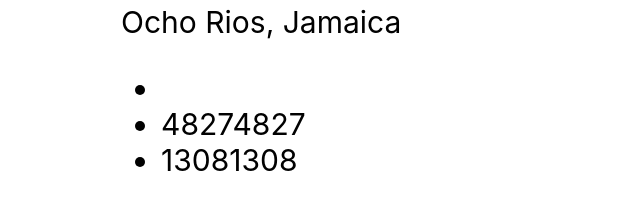
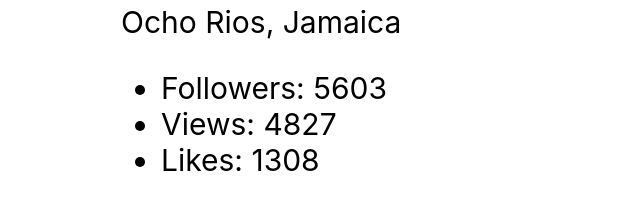
Before and after one commit to Maksym-nl/goit-react-hw-01-components, a React (Create React App) app: page / in a window 1280 px wide. Shown: the part 329-538 px from the top of the page, without its empty margins (319-959 px from the left). Built offline with nearby package versions, Linux system fonts and the light colour scheme.

Commit message:
для ментора

```diff
--- /dev/null
+++ b/src/Data/data.json
@@ -0,0 +1,7 @@
+[
+  { "id": "id-1", "label": ".docx", "percentage": 22 },
+  { "id": "id-2", "label": ".pdf", "percentage": 4 },
+  { "id": "id-3", "label": ".mp3", "percentage": 17 },
+  { "id": "id-4", "label": ".psd", "percentage": 47 },
+  { "id": "id-5", "label": ".pdf", "percentage": 10 }
+]
--- a/src/components/App.jsx
+++ b/src/components/App.jsx
@@ -1,5 +1,9 @@
 import { Profile } from './Profile/Profile';
 import user from 'Data/user.json';
+import data from 'Data/data.json';
+import { Statistics } from './Statistics/Statistics';
+
+
 export const App = () => {
   return (
     <div
@@ -19,6 +23,9 @@
         avatar={user.avatar}
         stats={user.stats}
       />
+ <Statistics title="Upload stats" stats={data} />
+
     </div>
+
   );
 };
--- a/src/components/Profile/Profile.js
+++ b/src/components/Profile/Profile.js
@@ -12,15 +12,15 @@
       <div>
         <ul class="stats">
           <li>
-            <span class="label">{stats.folovers}</span>
-           <span class="quantity">{stats.folovers}</span>
+            <span class="label">Followers: </span>
+           <span class="quantity">{stats.followers}</span>
           </li>
           <li>
-            <span class="label">{stats.views}</span>
+            <span class="label">Views: </span>
             <span class="quantity">{stats.views}</span>
           </li>
           <li>
-            <span class="label">{stats.likes}</span>
+            <span class="label">Likes: </span>
             <span class="quantity">{stats.likes}</span>
           </li>
         </ul>
--- /dev/null
+++ b/src/components/Statistics/Statistics.js
@@ -0,0 +1,14 @@
+export function Statistics ({ title, stats }) {
+  <section class="statistics">
+    {title && <h2 class="title">Upload stats</h2>}
+
+    <ul class="stat-list">
+      {stats.map(stat => (
+        <li key={stat.id} class="item">
+          <span class="label">{stat.label}</span>
+          <span class="percentage">{stat.percentage}%</span>
+        </li>
+      ))}
+    </ul>
+  </section>;
+}
```
Also changed, not shown: 1 other file (tests, documents, lock files or other folders).
